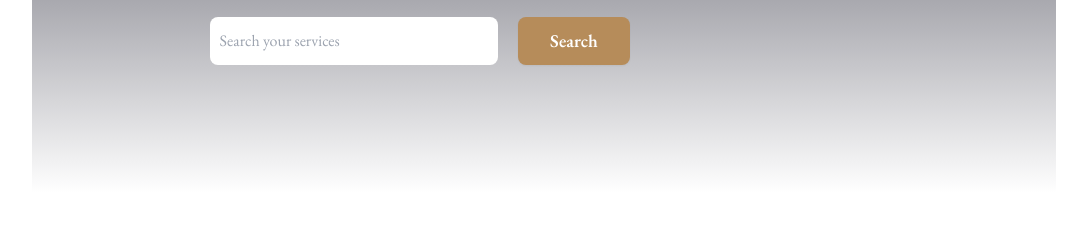
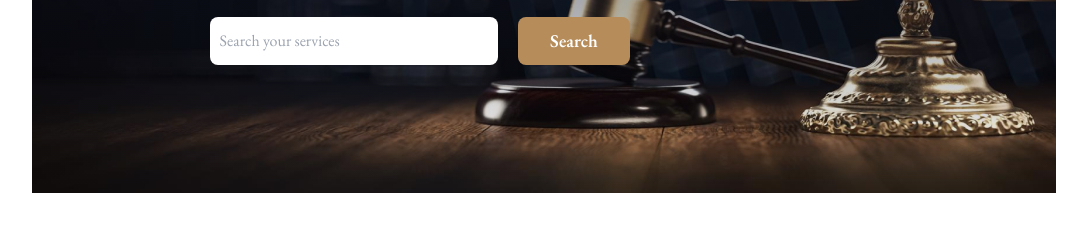
Before and after one commit to rahilaanan/Covenant-Counsel, a plain HTML site: page index.html in a window 1280 px wide. Shown: the part 447-677 px from the top of the page, without its empty margins (96-1183 px from the left). Drawn offline with nearby package versions, Linux system fonts and the light colour scheme; the site is published under a folder, as on GitHub Pages, so addresses that start at the root find nothing.

Commit message:
banner background img

```diff
--- a/index.html
+++ b/index.html
@@ -128,7 +128,7 @@
               </div>
         </nav>
         <!--Banner-->
-        <div class=" mx-auto  my-10 max-w-screen-lg" style="background-image: linear-gradient(180deg, #112 0%, rgba(17, 17, 17, 0.00) 100%), url('/images/banner.png'); background-repeat: no-repeat;">
+        <div class=" mx-auto  my-10 max-w-screen-lg" style="background-image: linear-gradient(180deg, #112 0%, rgba(17, 17, 17, 0.00) 100%), url('./images/banner.png'); background-repeat: no-repeat;">
             <div class="hero-overlay bg-opacity-20"></div>
             <div class="hero-content  text-neutral-content ">
               <div class="max-w-[668px] my-28 ">
```
